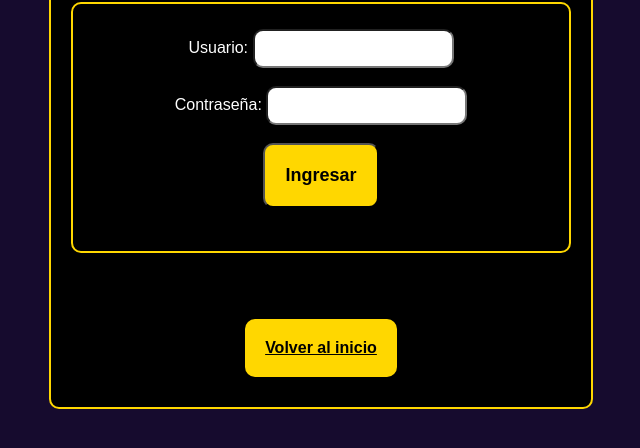
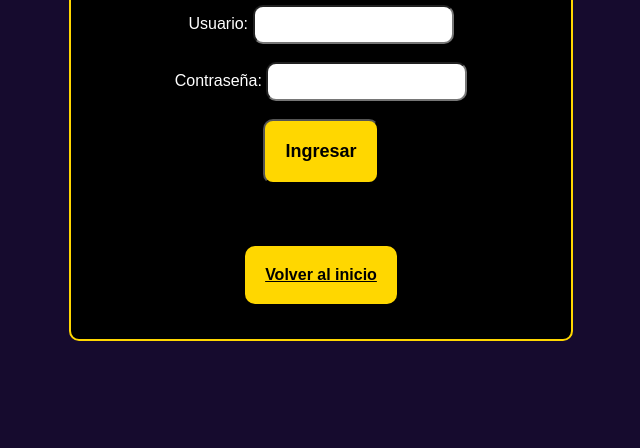
Before and after one commit to jugodepapayawatts/desarrollo-web-grupo-6, a plain HTML site: page Inicio_sesion.html in a window 1280 px wide. Shown: the part 158-606 px from the top of the page, without its empty margins (319-959 px from the left). Drawn offline with Linux system fonts and the light colour scheme.

Commit message:
Pocos cambios

```diff
--- a/Inicio_sesion.html
+++ b/Inicio_sesion.html
@@ -1,3 +1,4 @@
+
 <!DOCTYPE html>
 <html lang="es">
     <head>
@@ -7,8 +8,6 @@
         <link rel="stylesheet" href="styles.css" />
     </head>
     <body>
-
-    <div class="panel" id="login">
 
     <h1>Inicio de sesión (jugadores)</h1>
 
@@ -30,13 +29,11 @@
 
         <p id="aviso_login"></p>
 
+        <br><br>
+
+        <a class="boton" href="index.html">Volver al inicio</a>
+
     </form>
-
-    <br><br>
-
-    <a class="boton" href="index.html">Volver al inicio</a>
-
-    </div>
 
     <script>
         document.getElementById("formulario_login").addEventListener("submit", function(evento) {
```
Also changed, not shown: Perfil.html (+0 -1 lines).
